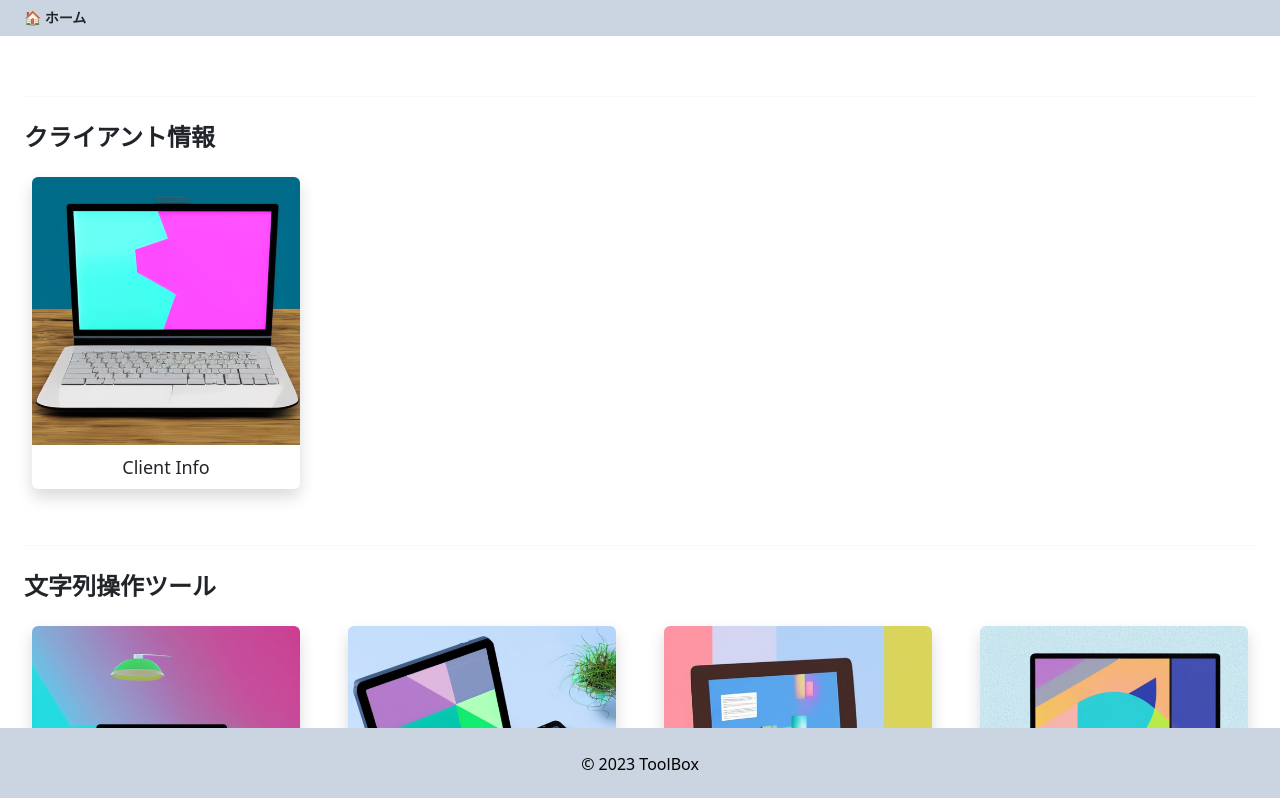
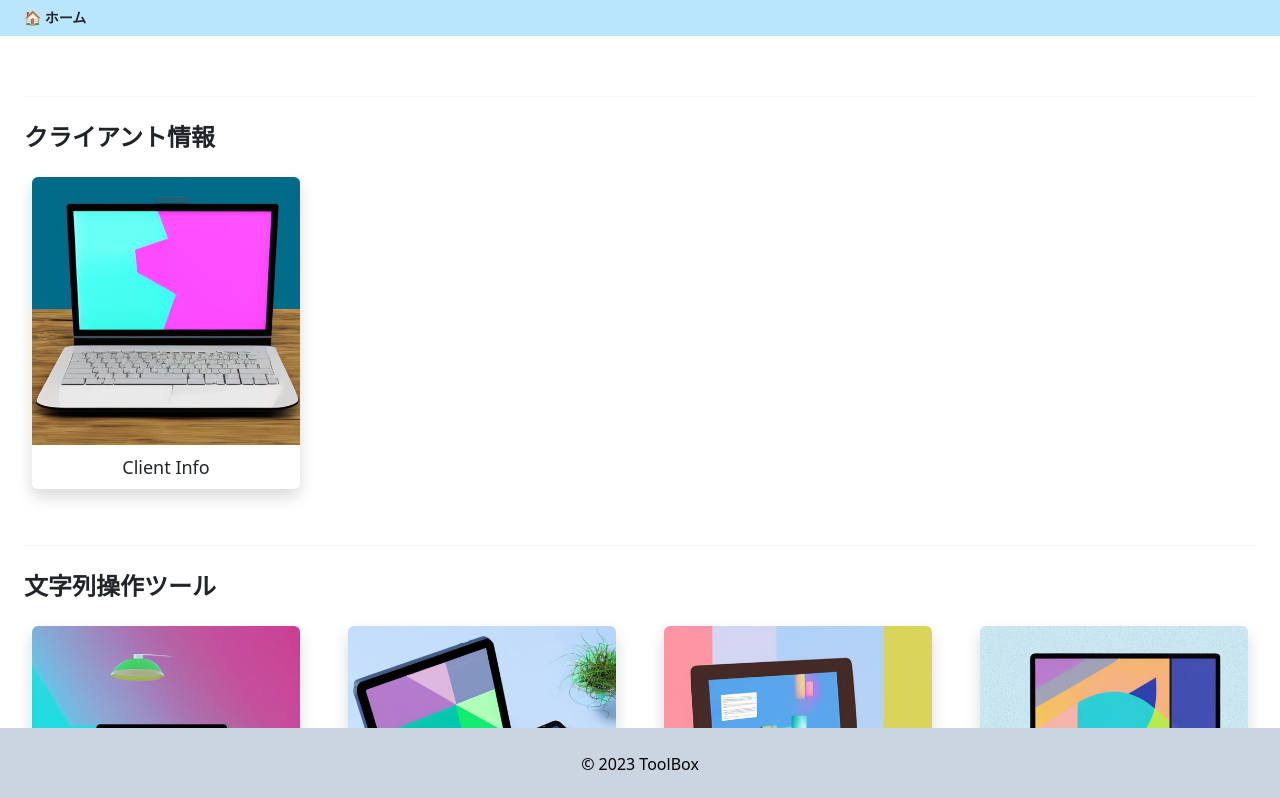
Before and after one commit to foresukecom/toolbox, a Vue app: page / in a window 1280 px wide. Shown: the top 798 px of the page. Built offline with nearby package versions, Linux system fonts and the light colour scheme.

Commit message:
layout: color

```diff
--- a/src/components/Header.vue
+++ b/src/components/Header.vue
@@ -1,5 +1,5 @@
 <template>
-  <div class="container bg-slate-300 mx-auto px-4">
+  <div class="container bg-sky-200 mx-auto px-4">
     <nav class="flex items-center py-2">
       <ol class="flex mb-0 space-x-4">
         <li v-for="(item, index) in breadcrumbItems" :key="index"
```
